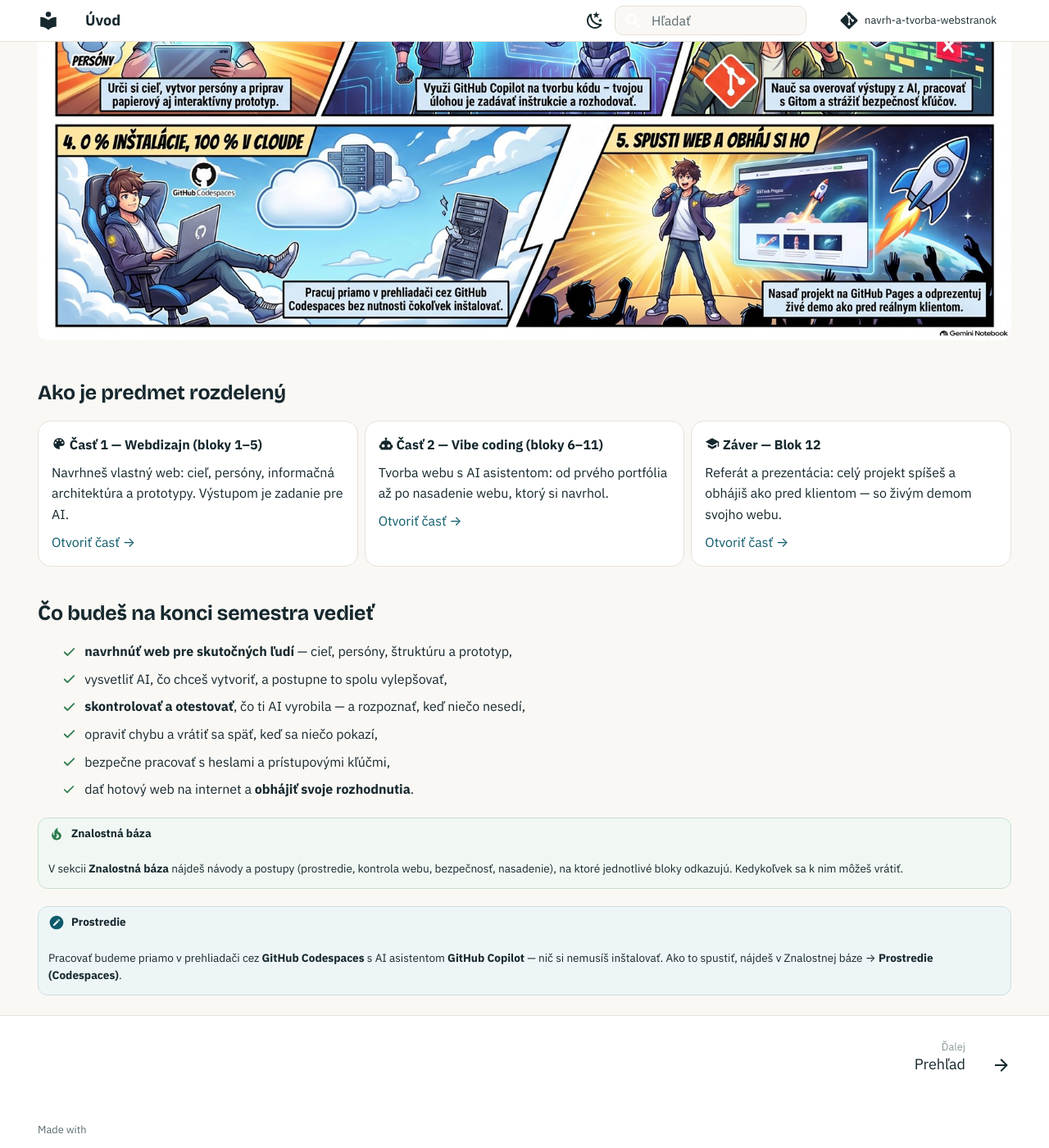
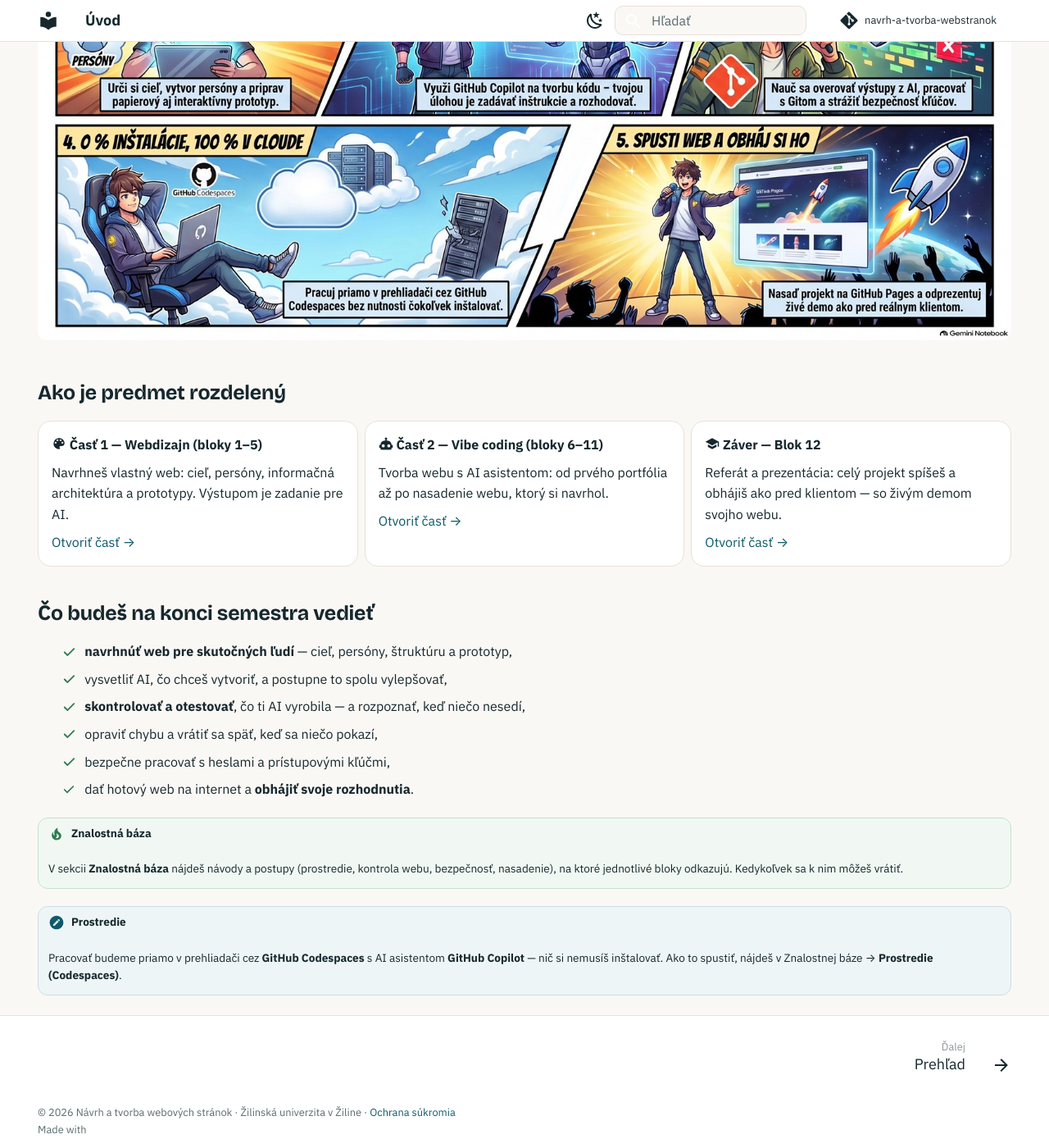
Before and after one commit to saman1001/navrh-a-tvorba-webstranok, an MkDocs documentation site: the page built from docs/index.md, in a window 1280 px wide and 1400 px high, scrolled down 824 px. Shown: the whole window at 82% size. Built offline with MkDocs 1.6.1 and Material for MkDocs 9.7.7, drawn with Linux system fonts in a browser that asks for light colours; comment, search, counter and statistics services are not loaded.

Commit message:
Oprava neviditeľného © riadku v pätičke (biele na bielom)
Material dáva .md-copyright__highlight biele písmo pre tmavú pätičku,
svetlý redizajn to neprepisoval. Doplnené farby s vyššou špecificitou
(.md-footer-meta.md-typeset) pre copyright text a odkaz Ochrana súkromia.

Co-Authored-By: Claude Fable 5 <noreply@anthropic.com>
Claude-Session: https://claude.ai/code/session_013Yyk7yKz1QRLzWV5F445rW

```diff
--- a/docs/stylesheets/extra.css
+++ b/docs/stylesheets/extra.css
@@ -249,6 +249,11 @@
 .md-footer__direction { color: var(--tw-muted); }
 .md-footer__title { color: var(--tw-ink); }
 .md-footer-meta .md-copyright { color: var(--tw-muted); }
+/* Material dáva © riadku biele písmo (ráta s tmavou pätičkou) — naša pätička je svetlá.
+   Selektory s .md-footer-meta.md-typeset kvôli špecificite Materialových pravidiel. */
+.md-copyright__highlight { color: var(--tw-muted); }
+.md-footer-meta.md-typeset .md-copyright__highlight a { color: var(--md-typeset-a-color); }
+.md-footer-meta.md-typeset .md-copyright__highlight a:hover { color: var(--md-accent-fg-color); }
 
 /* ============================================================
    Úvodná stránka — hero, kroky, zručnosti
```
